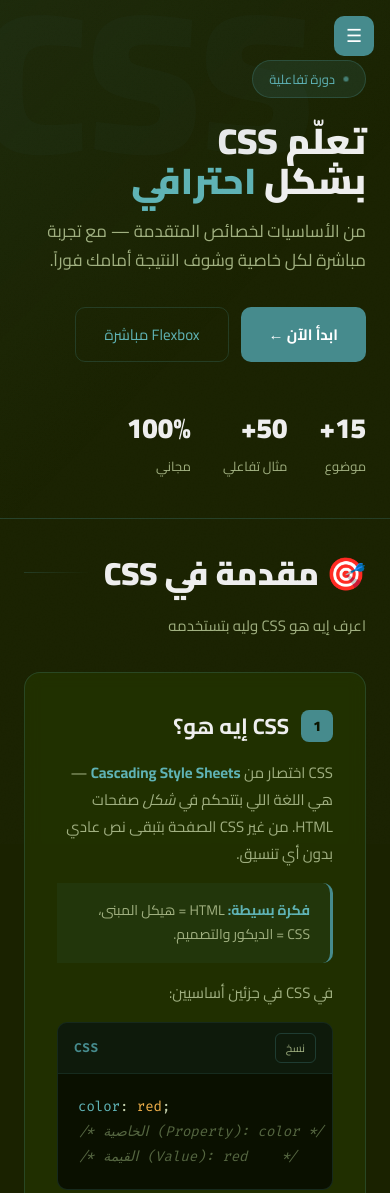
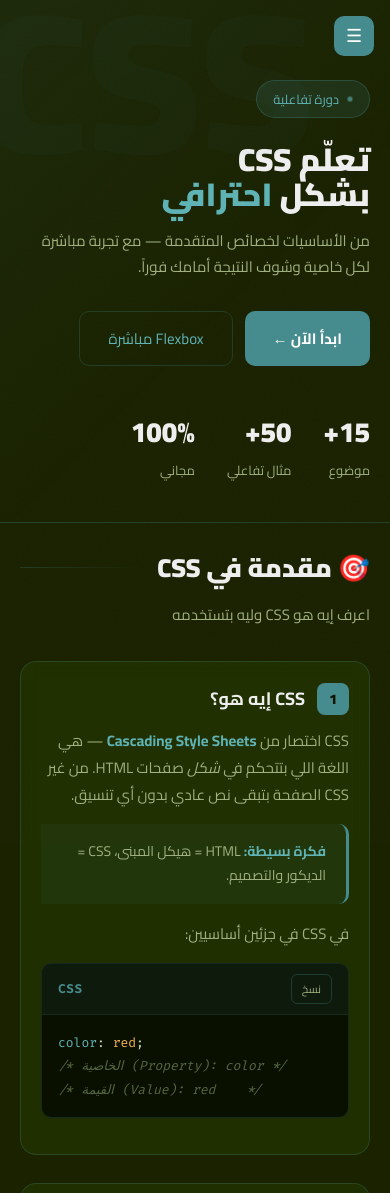
Before and after one commit to essam778/css_learning, a plain HTML site: page index.html in a window 390 px wide. Shown: the top 1193 px of the page. Drawn offline with Linux system fonts and the light colour scheme.

Commit message:
Update PWA configuration and improve mobile responsiveness

```diff
--- a/index.html
+++ b/index.html
@@ -725,11 +725,19 @@
     .sidebar.open { transform: translateX(0); }
     .main { margin-right: 0; }
     .menu-toggle { display: flex; }
-    .hero { padding: 60px 24px 40px; }
-    .hero h2 { font-size: 36px; }
-    .content { padding: 24px; }
+    .hero { padding: 80px 20px 40px; }
+    .hero h2 { font-size: 32px; }
+    .hero p { font-size: 15px; }
+    .content { padding: 20px; }
+    .lesson-card { padding: 20px; }
+    .lesson-card h3 { font-size: 18px; }
+    .section-title { font-size: 26px; }
     .playground-body { grid-template-columns: 1fr; }
-    .playground-preview { min-height: 160px; }
+    .playground-controls { padding: 16px; }
+    .playground-preview { min-height: 160px; padding: 16px; }
+    .lessons-grid { grid-template-columns: 1fr; gap: 16px; }
+    .code-content { font-size: 13px; padding: 16px; }
+    .prop-table { display: block; overflow-x: auto; white-space: nowrap; }
   }
 
   /* ── SCROLLBAR ── */
```
